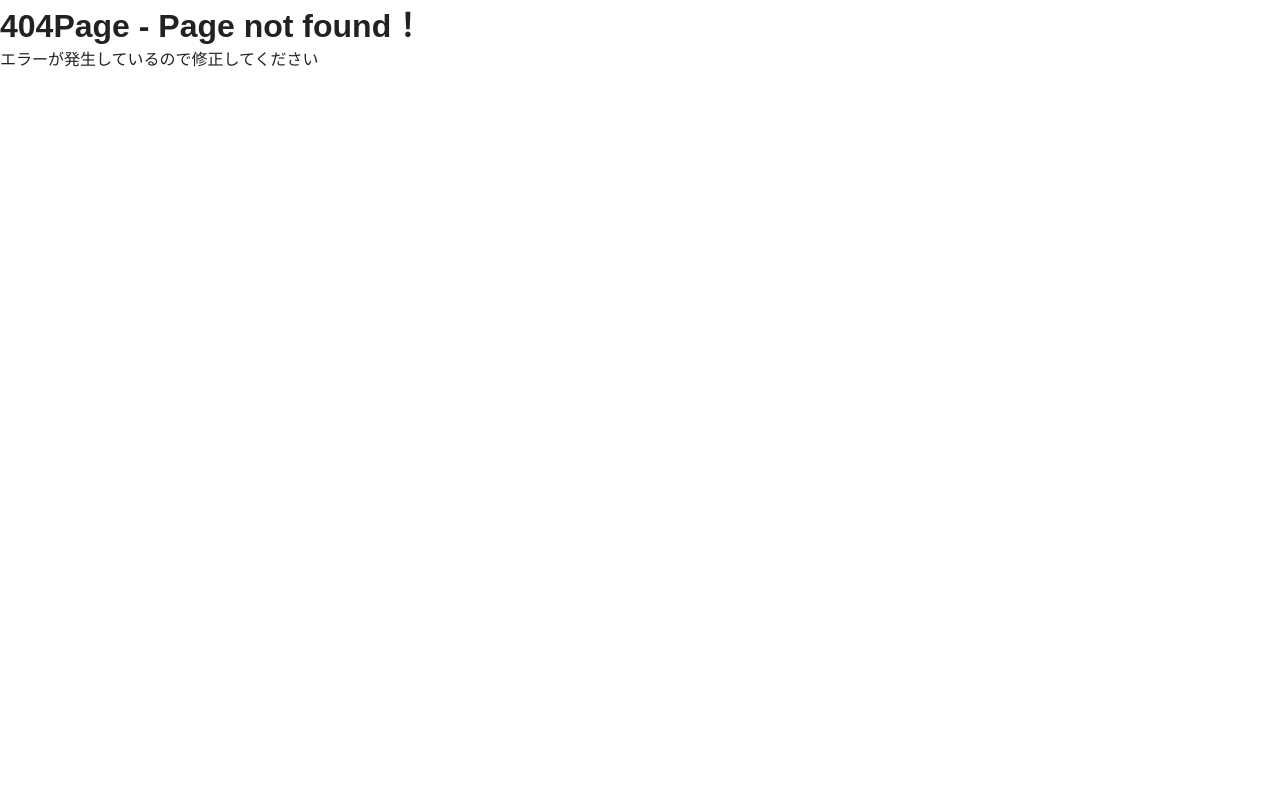
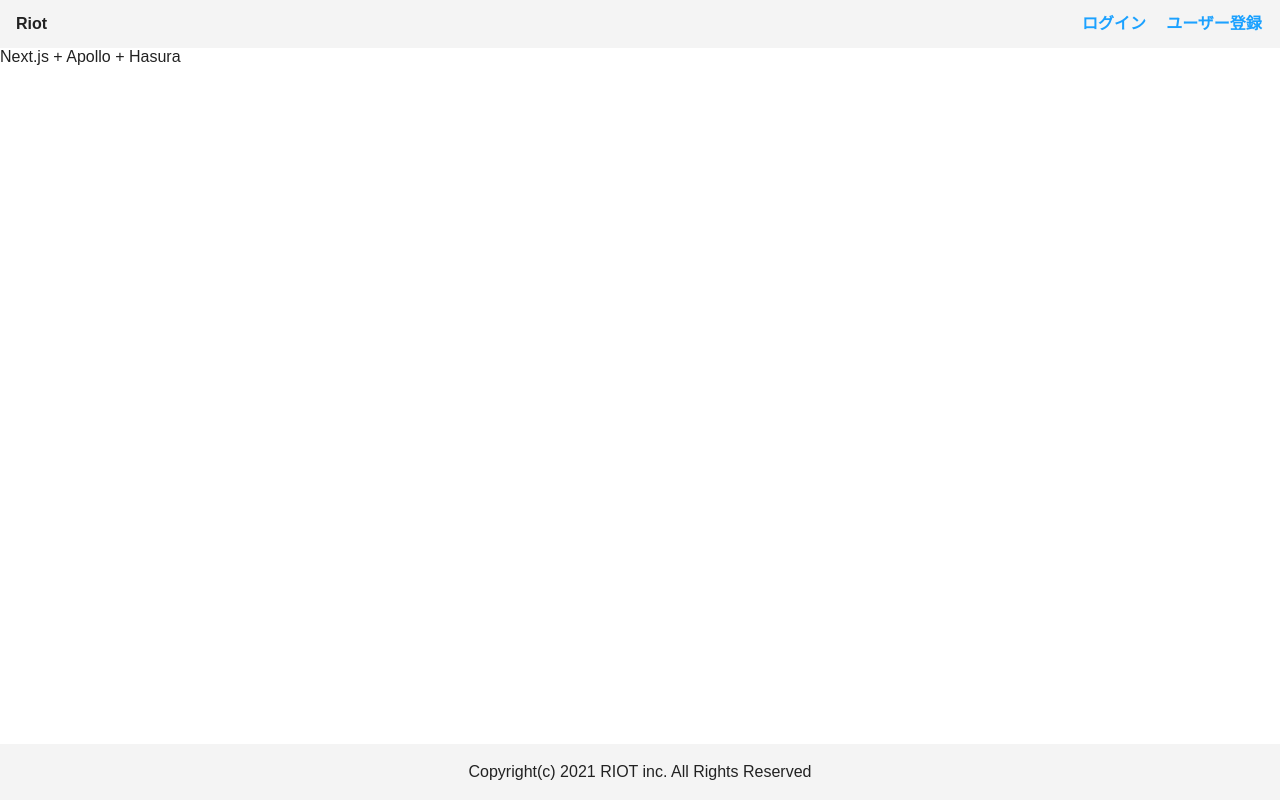
Before and after one commit to kimuniiii/Personal-Development, a Next.js app in the folder packages/client/: page /hasura in a window 1280 px wide. Before the commit this address had no page. Built offline with nearby package versions, Linux system fonts and the light colour scheme.

Commit message:
Next.js + Apollo + Hasura の連携確認ページを簡易的に作成する

```diff
--- /dev/null
+++ b/packages/client/src/pages/hasura/index.tsx
@@ -0,0 +1,16 @@
+import { NextPage } from 'next';
+import React from 'react';
+
+import { CommonTemplate } from 'src/components/templates/CommonTemplate';
+import { HeadTemplate } from 'src/components/templates/HeadTemplate';
+
+const Hasura: NextPage = () => {
+  return (
+    <React.Fragment>
+      <HeadTemplate pageTitle='Next.js + Hasura' />
+      <CommonTemplate>Next.js + Apollo + Hasura</CommonTemplate>
+    </React.Fragment>
+  );
+};
+
+export default Hasura;
```
